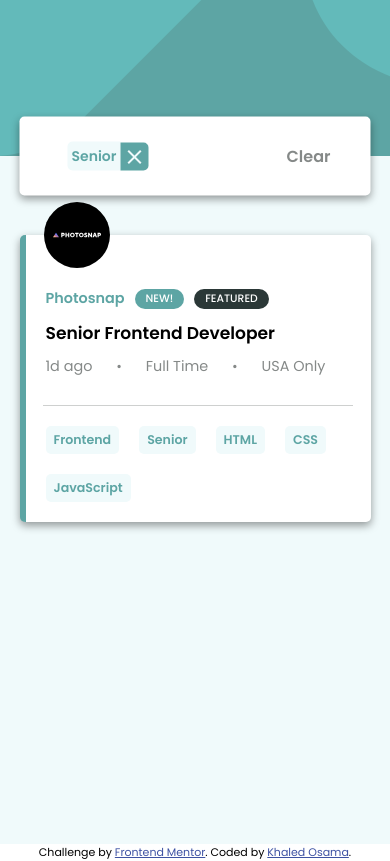
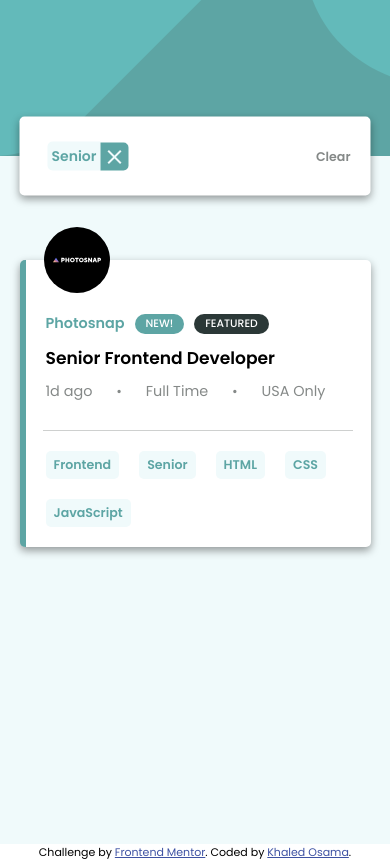
Before and after one commit to khaled-osama-elhabibi/static-job-listings-master, a website: page index.html in a window 390 px wide. Both pictures are taken after a click on the element "Senior". Drawn offline with Linux system fonts and the light colour scheme.

Commit message:
responsive design 6

```diff
--- a/JS/index.js
+++ b/JS/index.js
@@ -164,5 +164,6 @@
   Coded by <a href="https://github.com/khaled-osama-elhabibi" target="_blank">Khaled Osama</a>.
 </div>
 `;
+document.getElementById('jobs-container').style.marginTop = '100px';
 
 let jobsList = new JobList(jobs,document.getElementById('jobs-container'));
--- a/JS/jobCard.js
+++ b/JS/jobCard.js
@@ -5,6 +5,7 @@
     this.jobCards = [] ;
     this.jobFilteringItemsCurr = { currItems : [] , currCards : []} ;
     this.jobFilteringItemsStat = {} ;
+    this.jobFilteringHeight = 0 ;
     jobs.forEach(element => {this.addJobCardToContainer(element,jobsCardsContainer);});
   }
   /**
@@ -14,6 +15,7 @@
    * 2-Add a filtering section to the page .
    * 3-Add a searching keyword to the filtering section .
    */
+
   addJobCardToContainer({
     company ,
     logo ,
@@ -94,10 +96,10 @@
       <span class="material-icons jobs-filtering__item-icon">close</span>
     `;
     jobsFilteringItem.getElementsByClassName('jobs-filtering__item-icon')[0].addEventListener('click',()=>{
-
       this.removeKeyword(keyword , jobsFilteringItem) ;
     })
     document.getElementById('jobs-filtering__container').append(jobsFilteringItem);
+    this.adjustJobContMargin();
   }
   /**
    * Methods concerning the filtering section
@@ -106,6 +108,7 @@
    * 2-Remove a keword from the filter section .
    * 3-Remove the filter section .
    */
+
   searchByKeyword(element){
     if(!this.jobFilteringItemsCurr.currItems.includes(element)){
       if(!(element in this.jobFilteringItemsStat)){
@@ -133,6 +136,7 @@
       this.jobFilteringItemsCurr.currCards = this.jobFilteringItemsCurrItems() ;
       this.viewAllWithInd(this.jobFilteringItemsCurr.currCards);
     }
+    this.adjustJobContMargin();
   }
   resetAll(){
     this.jobFilteringItemsCurr.currCards = [] ;
@@ -143,10 +147,13 @@
       }
     }
     document.getElementById('jobs-filtering').remove() ;
+    this.jobFilteringHeight = 0;
+
   }
   /**
    * Helper methods
    */
+
   checkForExistenceKeyword(keyword){
     /**
      * return all idices of the job cards which have the required keyword
@@ -182,5 +189,18 @@
     })
     return resultarr ;
   }
-  intersection( array1 , array2 ){return array1.filter(value => array2.includes(value));}
+  intersection( array1 , array2 ){
+    return array1.filter(value => array2.includes(value));
+  }
+  adjustJobContMargin() {
+    this.marginOriginal = '100px' ;
+    let heightDiff = document.getElementById('jobs-filtering').clientHeight - this.jobFilteringHeight ;
+    if( heightDiff !== 0) {
+      this.jobFilteringHeight = document.getElementById('jobs-filtering').clientHeight ;
+      if(heightDiff < 79){
+        document.getElementById('jobs-container').style.marginTop =
+        `${parseInt(document.getElementById('jobs-container').style.marginTop) + heightDiff}px`;
+      }
+    }
+  }
 }
--- a/Sass/components/_job-card.scss
+++ b/Sass/components/_job-card.scss
@@ -1,5 +1,8 @@
+.jobs-container{
+    margin-bottom: 100px;
+}
 .job-card{
-    margin: 50px auto;
+    margin: 5rem auto;
     width: 83%;
     margin-left:auto;
     margin-right:auto;
@@ -13,9 +16,6 @@
 
     position: relative;
     @media only screen and (max-width: $bp-large) {
-        &:first-child{
-            margin-top: 75px;
-        }
         flex-flow: column nowrap;
         width: 665px;
     }
--- a/Sass/components/_job-filtering.scss
+++ b/Sass/components/_job-filtering.scss
@@ -15,25 +15,13 @@
     left: 50%;
     top: 156px;
     transform: translateX(-50%) translateY(-50%);
-    padding: 20px 40px;
-    @media only screen and (max-width: $bp-large) {
-        width: 665px;
-    }
-    @media only screen and (max-width: $bp-medium) {
-        width: 90%;
-    }
-    @media only screen and (max-width: $bp-small) {
-        //width: 665px;
-    }
-    @media only screen and (max-width: $bp-very-small) {
-        //width: 665px;
-    }
-
+    padding: 20px;
+    @media only screen and (max-width: $bp-large) {width: 665px;}
+    @media only screen and (max-width: $bp-medium) {width: 90%;}
     &__container{
         display: flex;
         flex-flow: row wrap;
-        justify-content: space-between;
-
+        justify-content: flex-start;
     }
     &__item{
         display: flex;
@@ -65,7 +53,7 @@
         align-self: center;
         color: $color-secondary;
         font-weight: 600;
-        font-size: 16px;
+        font-size: 1.4rem;
         &:hover{
             color: $color-primary;
             border-bottom: 1px solid $color-primary;
```
Also changed, not shown: CSS/style.css, Sass/layout/_section-main.scss (line endings or trailing spaces), Sass/main.scss (line endings or trailing spaces).
